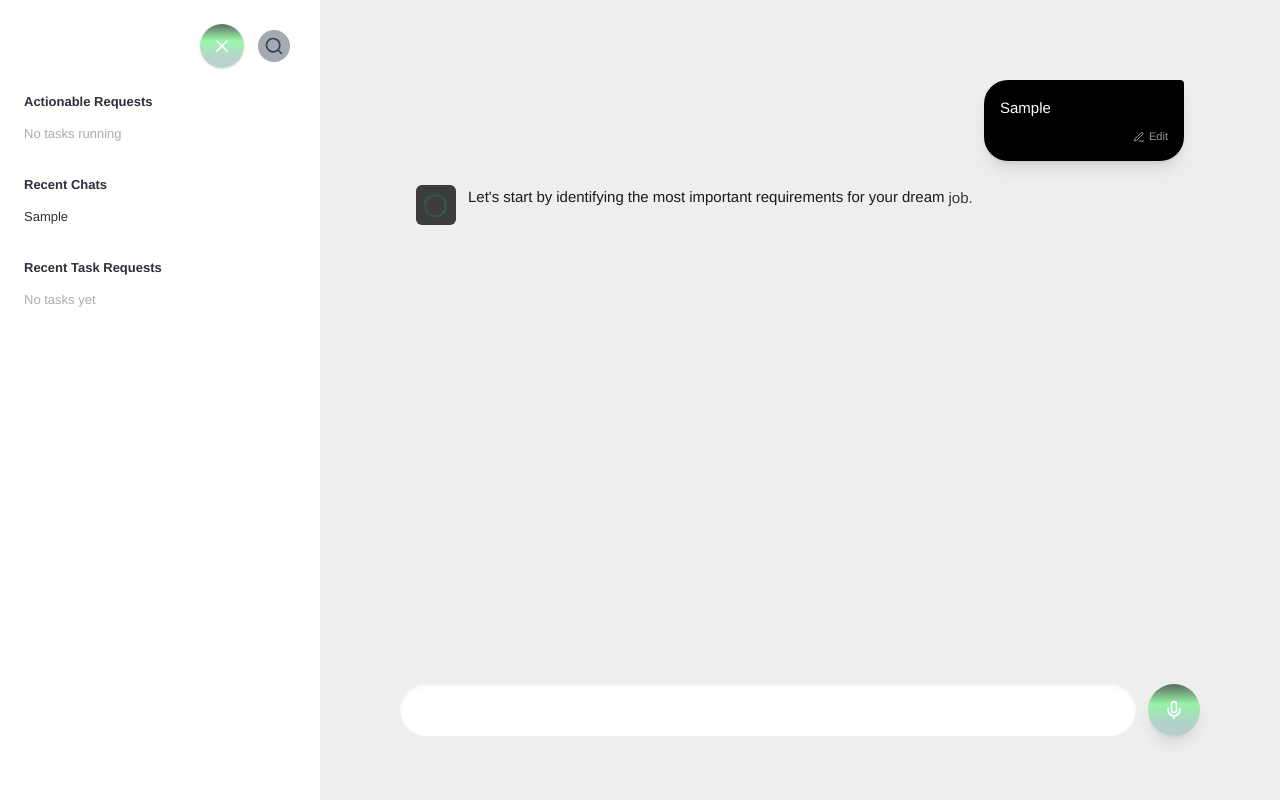
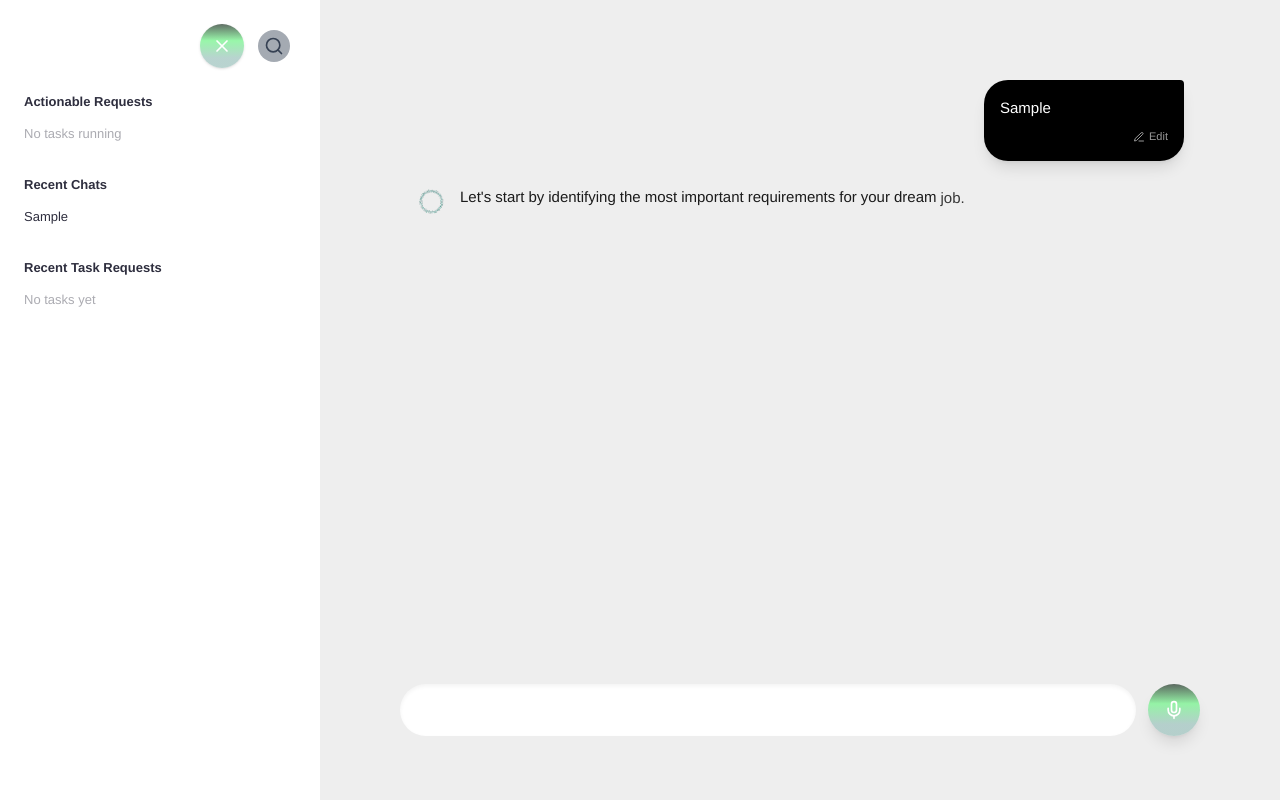
Before and after one commit to Nisha-developers/Zymm-design-, a React (Vite) app: page / in a window 1280 px wide. Both pictures are taken after typing "Sample" into the empty fields and a click on the button 1174 px from the left and 710 px from the top of the page. Built offline with nearby package versions, Linux system fonts and the light colour scheme.

Commit message:
Change background color of user avatar in ChatMessage

```diff
--- a/src/components/ChatMessage.jsx
+++ b/src/components/ChatMessage.jsx
@@ -32,7 +32,7 @@ export default function ChatMessage({
 
   return (
         <div className="flex items-start justify-start gap-3 mb-6">
-      <div className="flex h-10 w-10 shrink-0 items-center justify-center rounded-md bg-[#3C3C3C]">
+      <div className="flex shrink-0 items-center justify-center rounded-md bg-transparent">
         <img src={ring} alt="" className="h-8 w-8 object-contain" />
       </div>
       <div className="max-w-[85%] text-[15px] leading-relaxed text-[#1B1B1B]">
```
